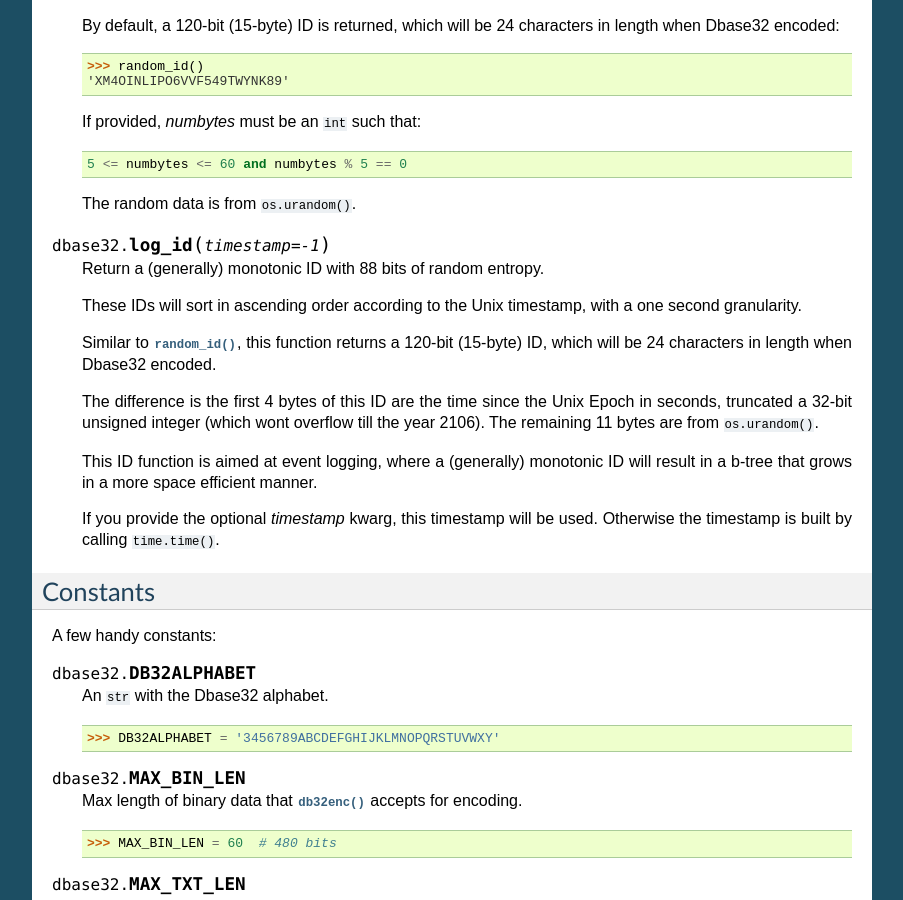
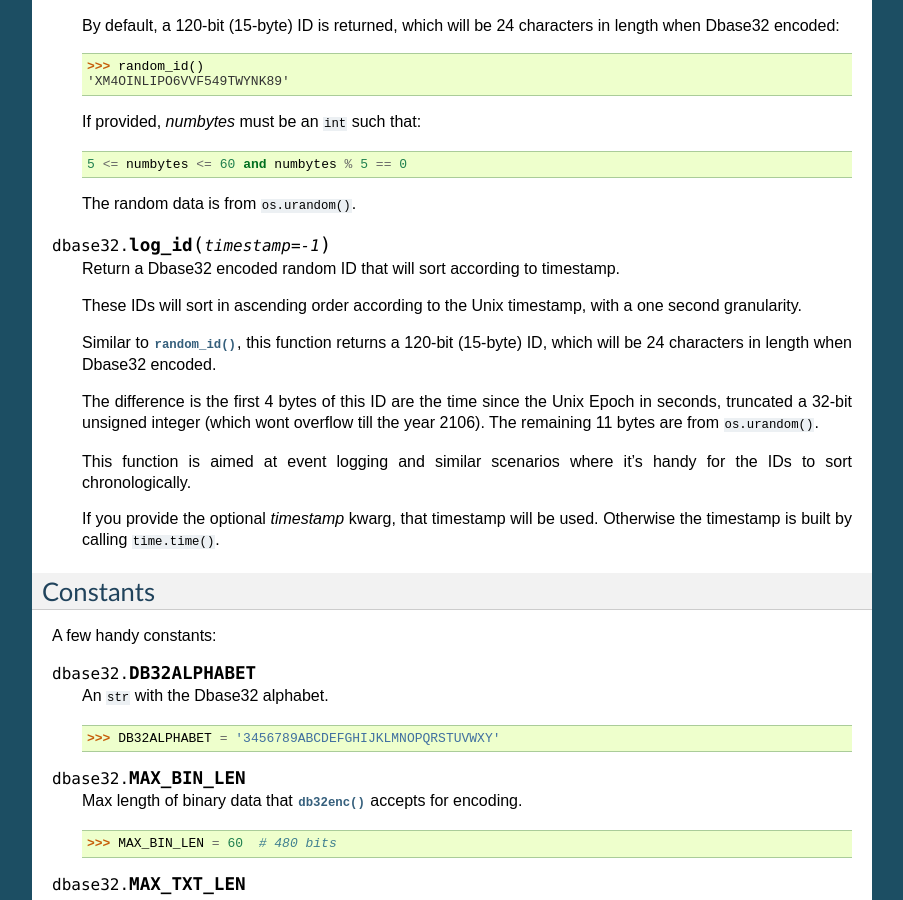
Before and after one commit to json420/dbase32, a Sphinx documentation site: the page built from doc/dbase32.rst, in a window 1280 px wide and 900 px high, scrolled down 3847 px. Shown: the whole window, without its empty margins (198-1101 px from the left). Built offline with Sphinx 7.4.7, drawn with Linux system fonts in a browser that asks for light colours; some of the changed text lies outside the part shown.

Commit message:
Small documentation update in dbase32.rst

```diff
--- a/doc/dbase32.rst
+++ b/doc/dbase32.rst
@@ -13,8 +13,7 @@ The :mod:`dbase32` API consists of just six functions:
 
     * :func:`random_id()` generates Dbase32 encoded random IDs
 
-    * :func:`log_id()` generates so called "monotonic" IDs that will sort by
-      their timestamp
+    * :func:`log_id()` generates random IDs that will sort by timestamp
 
 
 
@@ -106,8 +105,8 @@ Although note that the C implementation of :func:`random_id()` is faster than
 the above because it does everything internally with no back-and-forth between
 Python and C.
 
-Lastly, use :func:`log_id()` to generate so called "monotonic" random IDs which
-will sort according to their Unix timestamp with a one second granularity.
+Lastly, use :func:`log_id()` to generate random IDs which will sort according to
+their Unix timestamp with a one second granularity.
 
 Similar to :func:`random_id()`, :func:`log_id()` returns a 120-bit (15-byte) ID,
 which will be 24 characters in length when Dbase32 encoded.  The difference is
@@ -249,7 +248,7 @@ Functions
 
 .. function:: log_id(timestamp=-1)
 
-    Return a (generally) monotonic ID with 88 bits of random entropy.
+    Return a Dbase32 encoded random ID that will sort according to timestamp.
 
     These IDs will sort in ascending order according to the Unix timestamp, with
     a one second granularity.
@@ -261,10 +260,10 @@ Functions
     Epoch in seconds, truncated a 32-bit unsigned integer (which wont overflow
     till the year 2106).  The remaining 11 bytes are from ``os.urandom()``.
 
-    This ID function is aimed at event logging, where a (generally) monotonic ID
-    will result in a b-tree that grows in a more space efficient manner.
+    This function is aimed at event logging and similar scenarios where it's
+    handy for the IDs to sort chronologically.
 
-    If you provide the optional *timestamp* kwarg, this timestamp will be used.
+    If you provide the optional *timestamp* kwarg, that timestamp will be used.
     Otherwise the timestamp is built by calling ``time.time()``.
 
 
```
